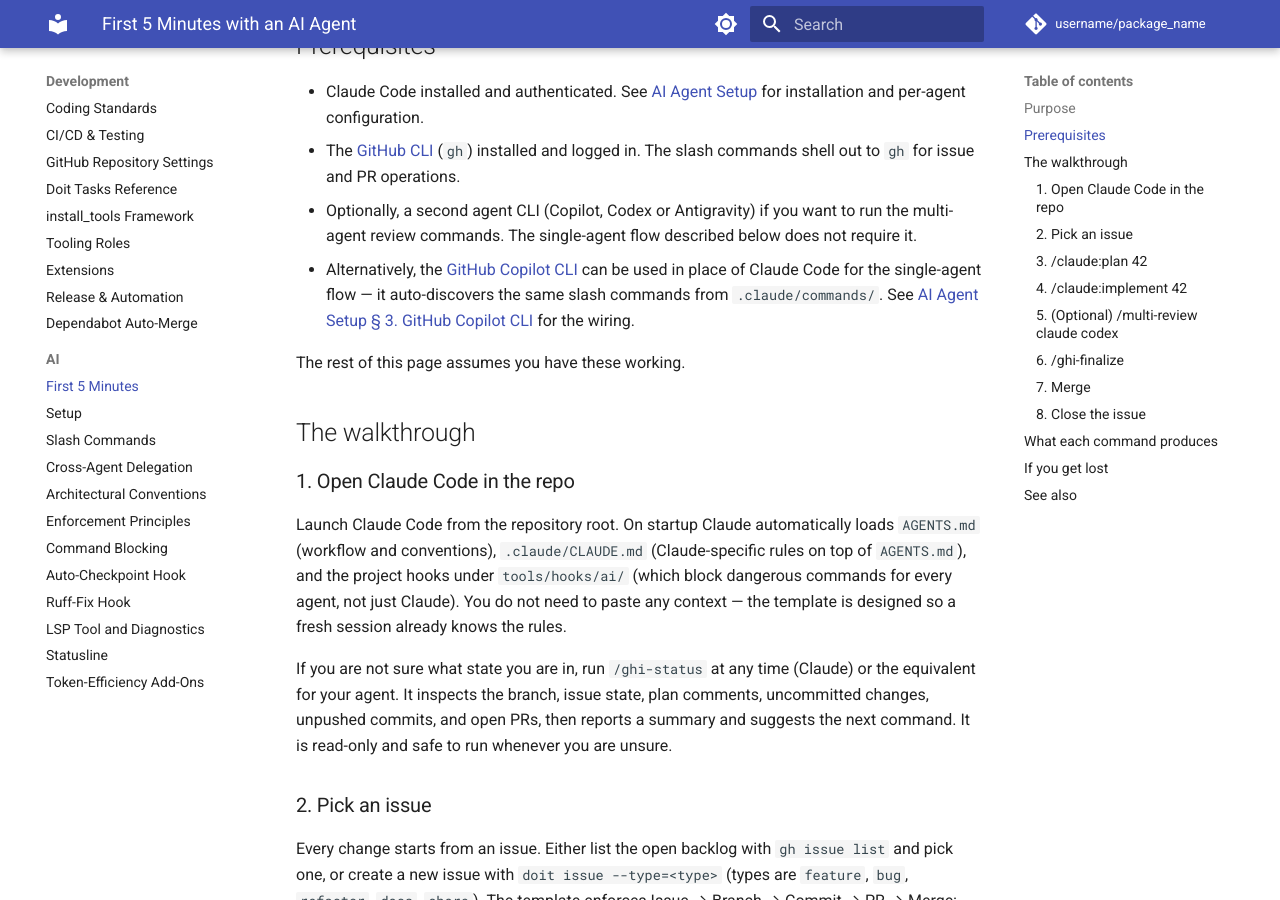
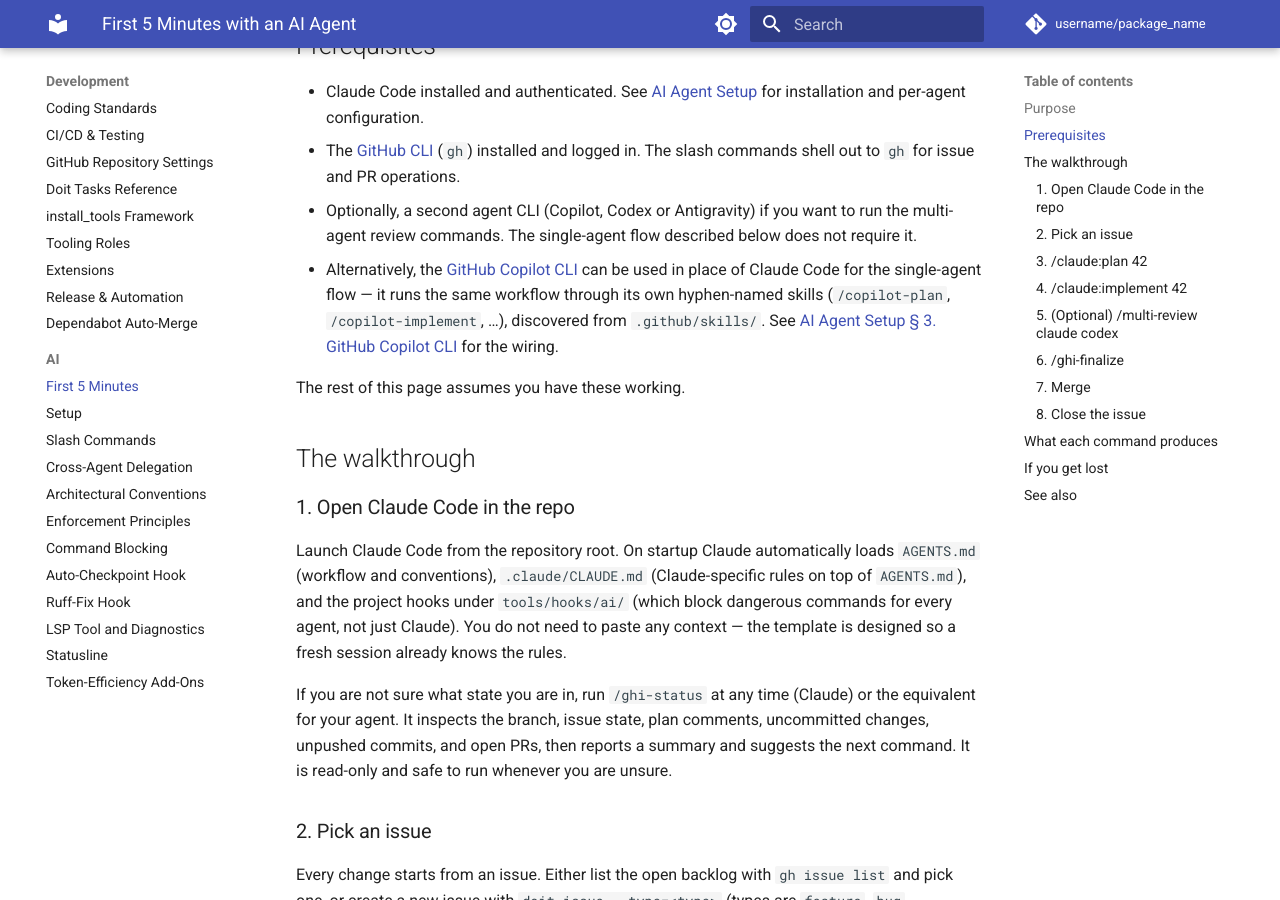
Before and after one commit to endavis/pyproject-template, an MkDocs documentation site: the page built from docs/development/ai/first-5-minutes.md, in a window 1280 px wide and 900 px high, scrolled down 444 px. Built offline with MkDocs 1.6.1 and Material for MkDocs 9.7.7, drawn with Linux system fonts in a browser that asks for light colours; comment, search, counter and statistics services are not loaded.

Commit message:
fix: correct the fourth copy of the Copilot command-discovery claim
first-5-minutes.md told new contributors that Copilot "auto-discovers the same
slash commands from `.claude/commands/`". Copilot does read that directory, but
this repo's Copilot workflow is its own hyphen-named skills under
`.github/skills/` -- the sentence pointed a newcomer at the wrong surface.

Missed in the first pass because it phrases the claim from the opposite side:
the other three said Copilot reads no `commands/` directory, this one said it
reads Claude's.

Addresses #753, on the branch for #750

Co-Authored-By: Claude Opus 5 <noreply@anthropic.com>
Claude-Session: https://claude.ai/code/session_01YAvpAgsk23wBAPcDifytbZ

```diff
--- a/docs/development/ai/first-5-minutes.md
+++ b/docs/development/ai/first-5-minutes.md
@@ -21,7 +21,7 @@ This page is a narrative walkthrough of the AI agent workflow this template ship
 - Claude Code installed and authenticated. See [AI Agent Setup](../AI_SETUP.md) for installation and per-agent configuration.
 - The [GitHub CLI](https://cli.github.com/) (`gh`) installed and logged in. The slash commands shell out to `gh` for issue and PR operations.
 - Optionally, a second agent CLI (Copilot, Codex or Antigravity) if you want to run the multi-agent review commands. The single-agent flow described below does not require it.
-- Alternatively, the [GitHub Copilot CLI](https://github.com/github/copilot-cli) can be used in place of Claude Code for the single-agent flow — it auto-discovers the same slash commands from `.claude/commands/`. See [AI Agent Setup § 3. GitHub Copilot CLI](../AI_SETUP.md#3-github-copilot-cli) for the wiring.
+- Alternatively, the [GitHub Copilot CLI](https://github.com/github/copilot-cli) can be used in place of Claude Code for the single-agent flow — it runs the same workflow through its own hyphen-named skills (`/copilot-plan`, `/copilot-implement`, …), discovered from `.github/skills/`. See [AI Agent Setup § 3. GitHub Copilot CLI](../AI_SETUP.md#3-github-copilot-cli) for the wiring.
 
 The rest of this page assumes you have these working.
 
```
